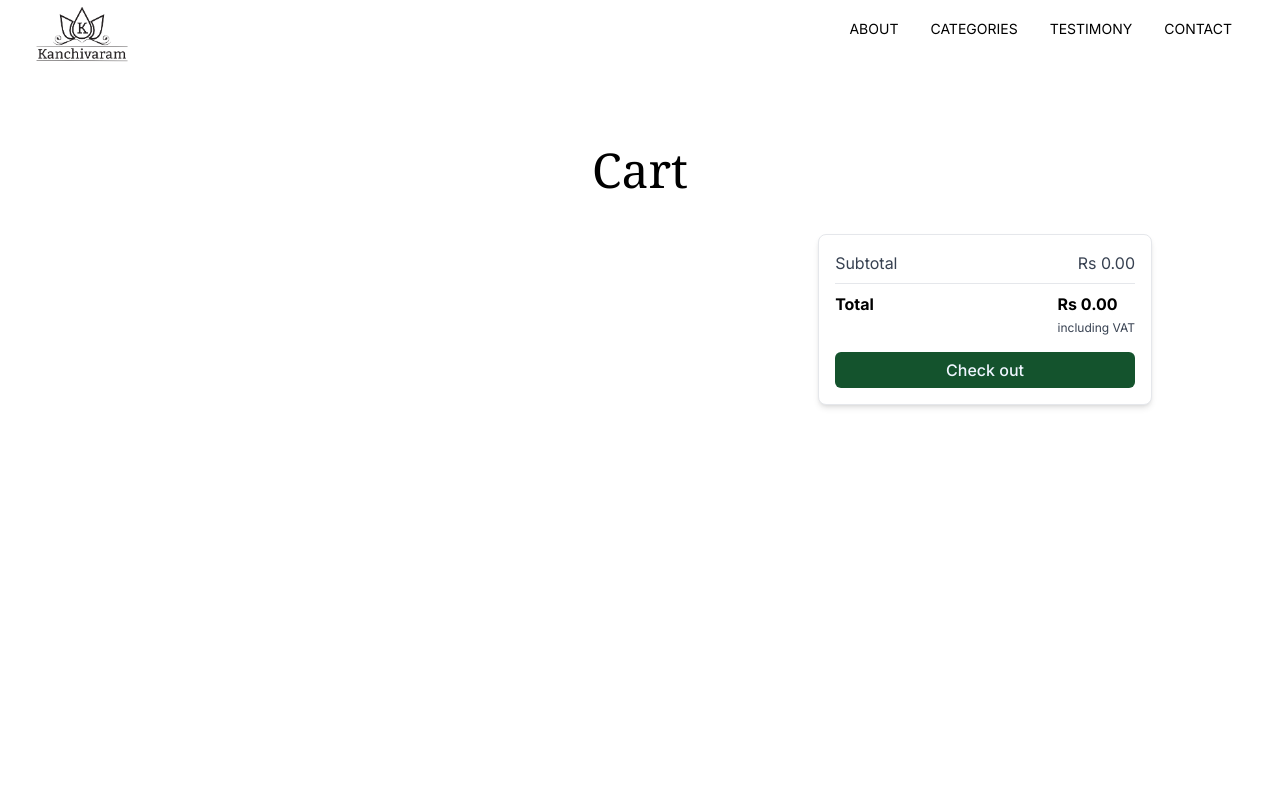
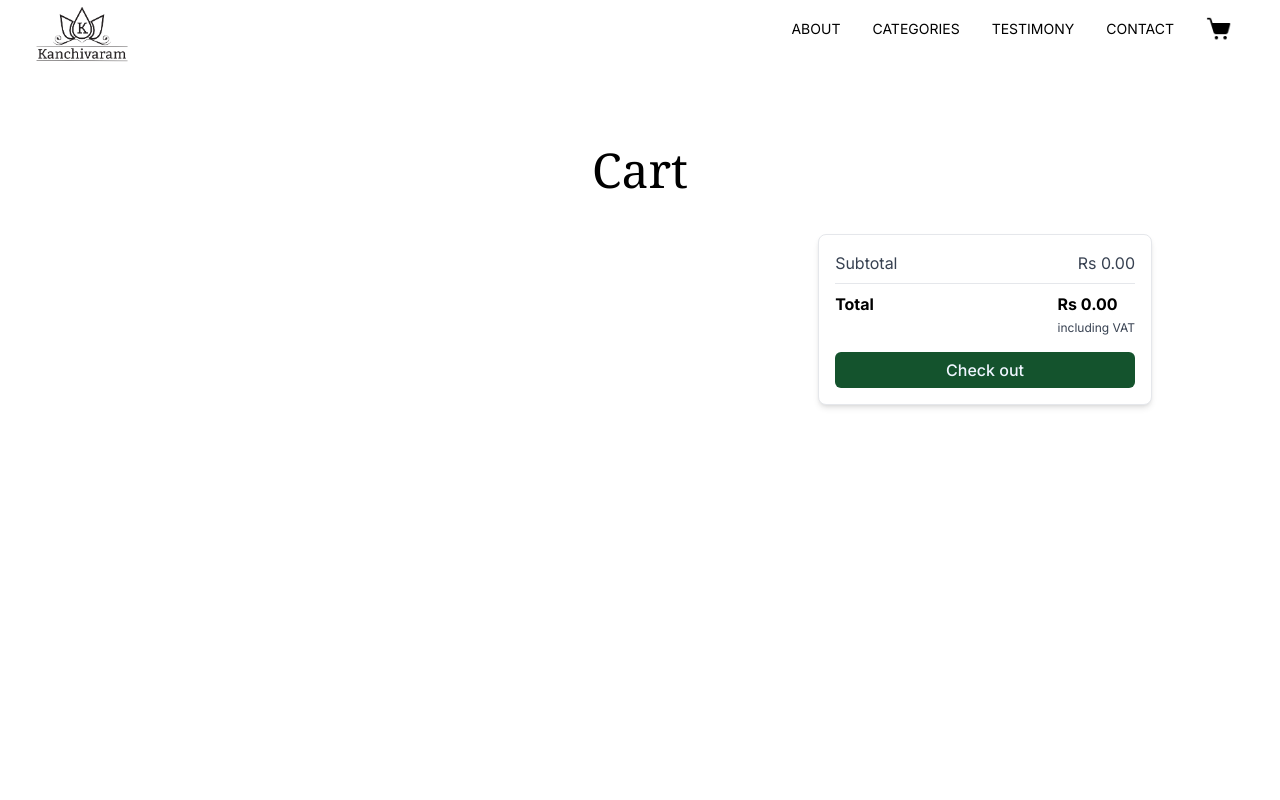
Before and after one commit to VarshaShaheen/kanchivaram.in, a Next.js app: page /cart in a window 1280 px wide. Shown: the top 800 px of the page. Built offline with nearby package versions, Linux system fonts and the light colour scheme.

Commit message:
cart page added

```diff
--- a/src/app/cart/page.tsx
+++ b/src/app/cart/page.tsx
@@ -8,8 +8,10 @@ const Cart = () => {
     const [cart, setCart] = useState([]);
 
     useEffect(() => {
-        if (localStorage.getItem("cart"))
-            setCart(JSON.parse(localStorage.getItem("cart")));
+        const cart = localStorage.getItem("cart");
+        if (cart !== null) {
+            setCart(JSON.parse(cart));
+        }
     }, []);
 
     const removeFromCart = (itemId) => {
--- a/src/app/header.tsx
+++ b/src/app/header.tsx
@@ -64,6 +64,16 @@ const Header = () => {
                                     CONTACT
                                 </Link>
                             </li>
+                            <li className="pb-2 text-sm px-4 text-center border-b-2 md:border-b-0 hover:bg-green-700 border-green-700 md:hover:text-green-700 md:hover:bg-transparent">
+                                <Link href="/cart" onClick={() => setNavbar(!navbar)}>
+                                    <Image
+                                        src="/cart.png"
+                                        alt="cart"
+                                        width={26}
+                                        height={26}
+                                    />
+                                </Link>
+                            </li>
                         </ul>
                     </div>
                 </div>
--- a/src/app/product/[prod]/page.tsx
+++ b/src/app/product/[prod]/page.tsx
@@ -5,7 +5,6 @@ import Footer from '@/app/components/footer';
 import "@/app/utils/css/product.css";
 import Link from 'next/link';
 import CategoryGallery from '@/app/components/single-category';
-import Image from 'next/image';
 
 type result = {
     id: string;
@@ -61,10 +60,8 @@ const SingleProductDescription = ({ params }: { params: { prod: string } }) => {
     }, [cart]);
 
     useEffect(() => {
-        const cart = localStorage.getItem("cart");
-        if (cart !== null) {
-            setCart(JSON.parse(cart));
-        }
+        if (localStorage.getItem("cart"))
+            setCart(JSON.parse(localStorage.getItem("cart")));
     }, []);
 
     const addToCart = () => {
@@ -95,12 +92,10 @@ const SingleProductDescription = ({ params }: { params: { prod: string } }) => {
                     <div className="md:flex md:flex-row ">
                         <div className="md:w-4/12 md:mb-0 mb-4">
                             <div className="size-img aspect-w-1 aspect-h-1 transition-transform transform hover:scale-105">
-                                <Image
+                                <img
+                                    className="object-cover w-full h-full rounded-lg "
                                     src={product.image[selectedImage]?.downloadURL}
                                     alt="Product Image"
-                                    layout="fill"
-                                    objectFit="cover"
-                                    className="rounded-lg"
                                 />
                             </div>
                         </div>
```
